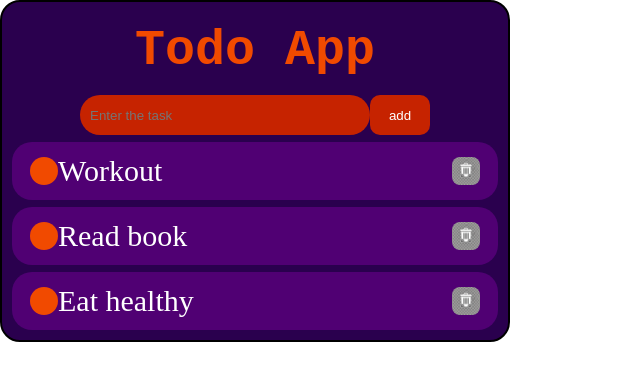
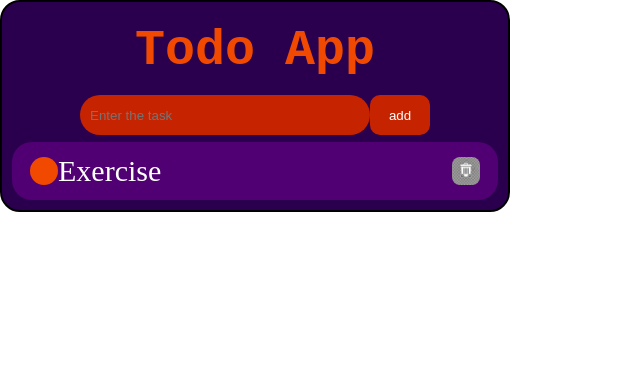
Before and after one commit to NiSHAN808/TODO-REACT, a React (Vite) app: page / in a window 1280 px wide. Shown: the top 380 px of the page, without its empty margins (0-640 px from the left). Built offline with nearby package versions, Linux system fonts and the light colour scheme.

Commit message:
local storage save funtion done ohh yhh

```diff
--- a/src/assets/TodoApp.jsx
+++ b/src/assets/TodoApp.jsx
@@ -1,14 +1,29 @@
+
 import React, { useState, useEffect, useRef } from "react";
 import './TodoApp.css';
 import dustbeen from './dustbeen.webp';
 function TodoApp() {
     let inputref = useRef(null);
+    let [tasks, setTask] = useState([{ tak: "Exercise", status: "true" }]);
+    let ls = useRef(JSON.parse(localStorage.getItem("tasks")));
 
-    let [tasks, setTask] = useState([
-        { tak: "Workout", status: true },
-        { tak: "Read book", status: true },
-        { tak: "Eat healthy", status: true }
-    ]);
+
+
+
+
+    useEffect(() => {
+        if (ls.current != null) {
+            setTask(ls.current);
+        }
+    }, []);
+
+    useEffect(() => {
+        localStorage.setItem("tasks", JSON.stringify(tasks));
+    }, [tasks]);
+
+
+
+
 
     function handleAddBtn() {
 
@@ -32,9 +47,7 @@ function TodoApp() {
 
 
 
-    useEffect(() => {
-        console.log("re render");
-    })
+
 
     return (<>
         <div className="todo-app">
@@ -56,7 +69,8 @@ function TodoApp() {
                             <span className="delete-box" onClick={() => handleDelBtn(index)} ><img src={dustbeen} />
                             </span>
                         </li>
-                    ))}
+                    ))
+                    }
                 </ul>
 
             </div>
```
